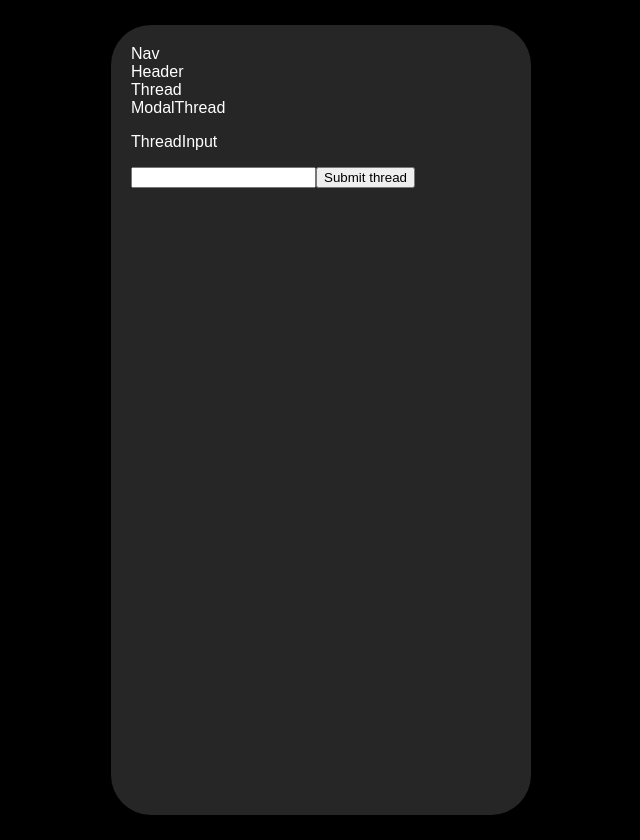
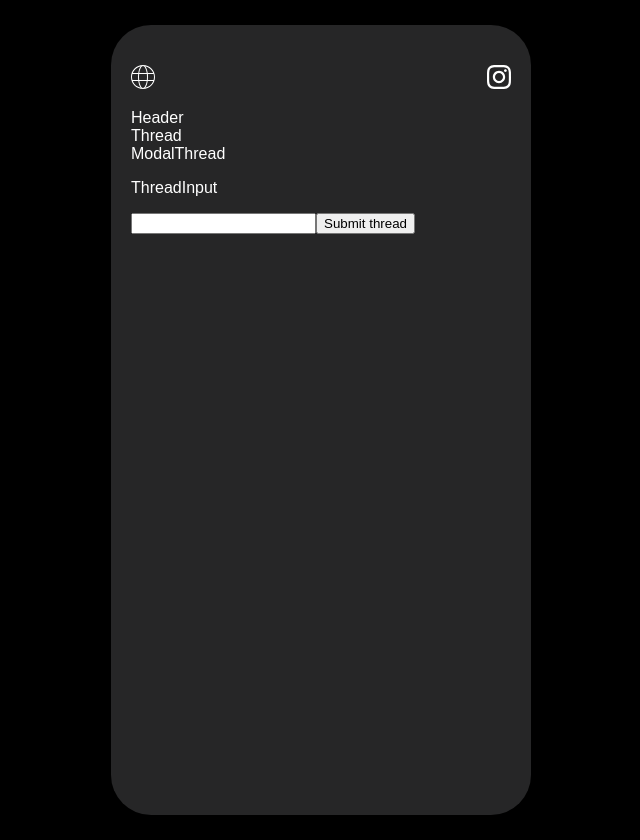
Before and after one commit to eddiebeller/react-threads-simple, a React (Vite) app: page / in a window 1280 px wide. Shown: the whole page, without its empty margins (319-959 px from the left). Built offline with nearby package versions, Linux system fonts and the light colour scheme.

Commit message:
:sparkles: Add nav icons and styles

```diff
--- a/components/Nav.jsx
+++ b/components/Nav.jsx
@@ -1,5 +1,23 @@
 export const Nav = () => {
-  return (
-    <nav className='nav'>Nav</nav>
-  )
-}
+	return (
+		<nav className='nav'>
+			<svg
+				width='24'
+				height='24'
+				xmlns='http://www.w3.org/2000/svg'
+				fillRule='evenodd'
+				clipRule='evenodd'
+			>
+				<path d='M12.02 0c6.614.011 11.98 5.383 11.98 12 0 6.623-5.376 12-12 12-6.623 0-12-5.377-12-12 0-6.617 5.367-11.989 11.981-12h.039zm3.694 16h-7.427c.639 4.266 2.242 7 3.713 7 1.472 0 3.075-2.734 3.714-7m6.535 0h-5.523c-.426 2.985-1.321 5.402-2.485 6.771 3.669-.76 6.671-3.35 8.008-6.771m-14.974 0h-5.524c1.338 3.421 4.34 6.011 8.009 6.771-1.164-1.369-2.059-3.786-2.485-6.771m-.123-7h-5.736c-.331 1.166-.741 3.389 0 6h5.736c-.188-1.814-.215-3.925 0-6m8.691 0h-7.685c-.195 1.8-.225 3.927 0 6h7.685c.196-1.811.224-3.93 0-6m6.742 0h-5.736c.062.592.308 3.019 0 6h5.736c.741-2.612.331-4.835 0-6m-12.825-7.771c-3.669.76-6.671 3.35-8.009 6.771h5.524c.426-2.985 1.321-5.403 2.485-6.771m5.954 6.771c-.639-4.266-2.242-7-3.714-7-1.471 0-3.074 2.734-3.713 7h7.427zm-1.473-6.771c1.164 1.368 2.059 3.786 2.485 6.771h5.523c-1.337-3.421-4.339-6.011-8.008-6.771' />
+			</svg>
+			<svg
+				xmlns='http://www.w3.org/2000/svg'
+				width='24'
+				height='24'
+				viewBox='0 0 24 24'
+			>
+				<path d='M12 2.163c3.204 0 3.584.012 4.85.07 3.252.148 4.771 1.691 4.919 4.919.058 1.265.069 1.645.069 4.849 0 3.205-.012 3.584-.069 4.849-.149 3.225-1.664 4.771-4.919 4.919-1.266.058-1.644.07-4.85.07-3.204 0-3.584-.012-4.849-.07-3.26-.149-4.771-1.699-4.919-4.92-.058-1.265-.07-1.644-.07-4.849 0-3.204.013-3.583.07-4.849.149-3.227 1.664-4.771 4.919-4.919 1.266-.057 1.645-.069 4.849-.069zm0-2.163c-3.259 0-3.667.014-4.947.072-4.358.2-6.78 2.618-6.98 6.98-.059 1.281-.073 1.689-.073 4.948 0 3.259.014 3.668.072 4.948.2 4.358 2.618 6.78 6.98 6.98 1.281.058 1.689.072 4.948.072 3.259 0 3.668-.014 4.948-.072 4.354-.2 6.782-2.618 6.979-6.98.059-1.28.073-1.689.073-4.948 0-3.259-.014-3.667-.072-4.947-.196-4.354-2.617-6.78-6.979-6.98-1.281-.059-1.69-.073-4.949-.073zm0 5.838c-3.403 0-6.162 2.759-6.162 6.162s2.759 6.163 6.162 6.163 6.162-2.759 6.162-6.163c0-3.403-2.759-6.162-6.162-6.162zm0 10.162c-2.209 0-4-1.79-4-4 0-2.209 1.791-4 4-4s4 1.791 4 4c0 2.21-1.791 4-4 4zm6.406-11.845c-.796 0-1.441.645-1.441 1.44s.645 1.44 1.441 1.44c.795 0 1.439-.645 1.439-1.44s-.644-1.44-1.439-1.44z' />
+			</svg>
+		</nav>
+	);
+};
--- a/src/index.css
+++ b/src/index.css
@@ -21,3 +21,11 @@ body {
 	background-color: #262627;
 	padding: 20px;
 }
+svg {
+	fill: #ffffff;
+}
+nav {
+	display: flex;
+	justify-content: space-between;
+	padding: 20px 0;
+}
```
Lines whose indentation alone changed are shown as unchanged.
